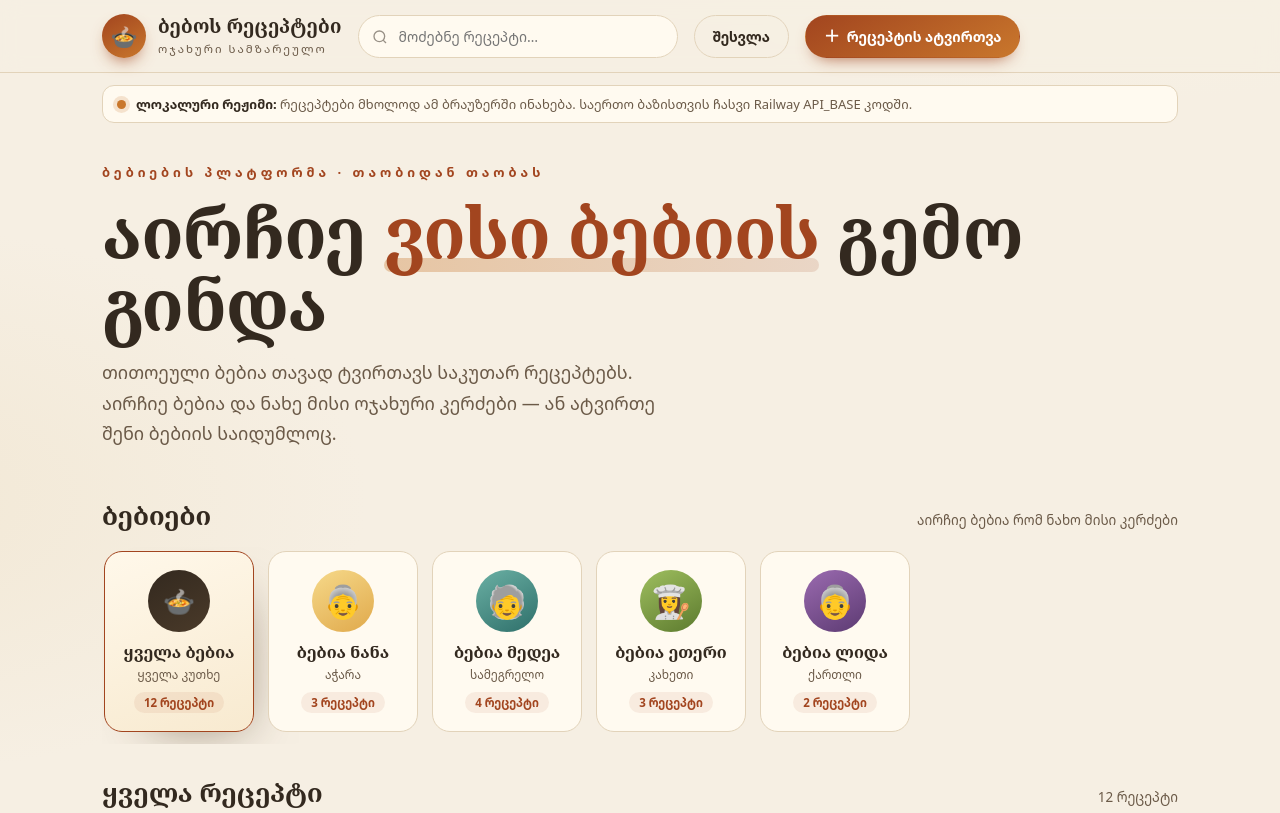
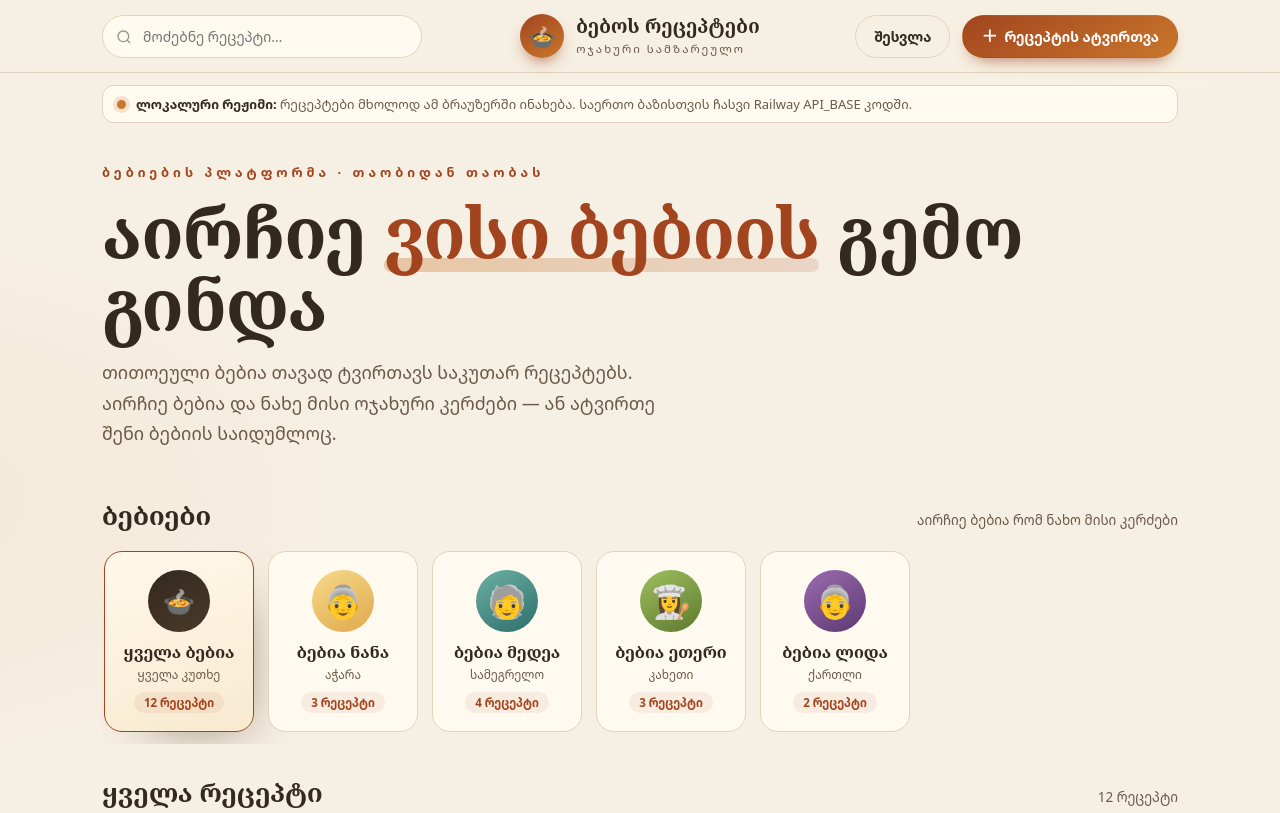
Before and after one commit to lashaghongha/bebos-receptebi, a plain HTML site: page index.html in a window 1280 px wide. Shown: the top 813 px of the page. Drawn offline with Linux system fonts and the light colour scheme.

Commit message:
fix: header-ში ლოგო/სახელი ცენტრში (desktop), მობილურის წყობა შენარჩუნებული

```diff
--- a/index.html
+++ b/index.html
@@ -30,13 +30,14 @@
   header.top{position:sticky;top:0;z-index:40;backdrop-filter:blur(10px);
     background:rgba(246,239,227,.82);border-bottom:1px solid var(--line);padding-top:env(safe-area-inset-top);}
   .bar{max-width:1120px;margin:0 auto;padding:14px 22px;display:flex;align-items:center;gap:16px}
-  .brand{display:flex;align-items:center;gap:12px;cursor:pointer;flex:none}
+  .brand{display:flex;align-items:center;gap:12px;cursor:pointer;flex:none;order:2}
+  .bar-right{order:3;flex:1 1 0;min-width:0;display:flex;align-items:center;justify-content:flex-end;gap:12px}
   .brand .mark{width:44px;height:44px;border-radius:50%;display:grid;place-items:center;font-size:22px;
     background:linear-gradient(150deg,var(--accent),var(--accent-2));color:#fff;box-shadow:0 8px 18px -8px var(--accent);flex:none}
   .brand b{font-family:var(--serif);font-size:19px;letter-spacing:.2px;line-height:1}
   .brand span{display:block;font-size:11.5px;color:var(--ink-soft);margin-top:3px;letter-spacing:2px;text-transform:uppercase}
-  .search{position:relative;flex:1;max-width:320px}
-  .search input{width:100%;padding:11px 14px 11px 40px;border-radius:40px;border:1px solid var(--line);
+  .search{position:relative;flex:1 1 0;min-width:0;order:1}
+  .search input{width:100%;max-width:320px;padding:11px 14px 11px 40px;border-radius:40px;border:1px solid var(--line);
     background:var(--card);color:var(--ink);font-family:var(--sans);font-size:14px;outline:none;transition:.2s}
   .search input:focus{border-color:var(--accent-2);box-shadow:0 0 0 4px rgba(201,119,44,.15)}
   .search svg{position:absolute;left:14px;top:22px;transform:translateY(-50%);opacity:.5;pointer-events:none}
@@ -256,12 +257,12 @@
   @media(max-width:820px){.grid{grid-template-columns:repeat(2,1fr)}.cols{grid-template-columns:1fr;gap:30px}.ingredients{position:static}.search{max-width:none}}
   @media(max-width:600px){
     .bar{padding:10px 14px;gap:9px;flex-wrap:wrap}
-    .brand{flex:1 1 0;min-width:0;overflow:hidden}
+    .brand{flex:1 1 0;min-width:0;overflow:hidden;order:1}
     .brand>div{min-width:0;overflow:hidden}
     .brand .mark{width:36px;height:36px;font-size:18px}
     .brand b{font-size:15.5px;display:block;white-space:nowrap;overflow:hidden;text-overflow:ellipsis}
     .brand span{display:none}
-    .auth-area{order:2}.auth-area .btn{padding:8px 14px;font-size:13px}
+    .bar-right{order:2;flex:0 0 auto}.auth-area .btn{padding:8px 14px;font-size:13px}
     #uploadBtn{display:none}
     .userchip{padding:4px 5px 4px 12px}.userchip .nm{max-width:78px}
     .tabbar{display:flex}
@@ -299,8 +300,10 @@
       <input id="search" type="text" placeholder="მოძებნე რეცეპტი…" autocomplete="off" role="combobox" aria-expanded="false" aria-controls="searchDrop" />
       <div class="search-drop" id="searchDrop" role="listbox"></div>
     </div>
-    <div class="auth-area" id="authArea"></div>
-    <button class="btn primary" id="uploadBtn" onclick="openUpload()"><span class="ic">＋</span><span class="lbl">რეცეპტის ატვირთვა</span></button>
+    <div class="bar-right">
+      <div class="auth-area" id="authArea"></div>
+      <button class="btn primary" id="uploadBtn" onclick="openUpload()"><span class="ic">＋</span><span class="lbl">რეცეპტის ატვირთვა</span></button>
+    </div>
   </div>
 </header>
 
```
